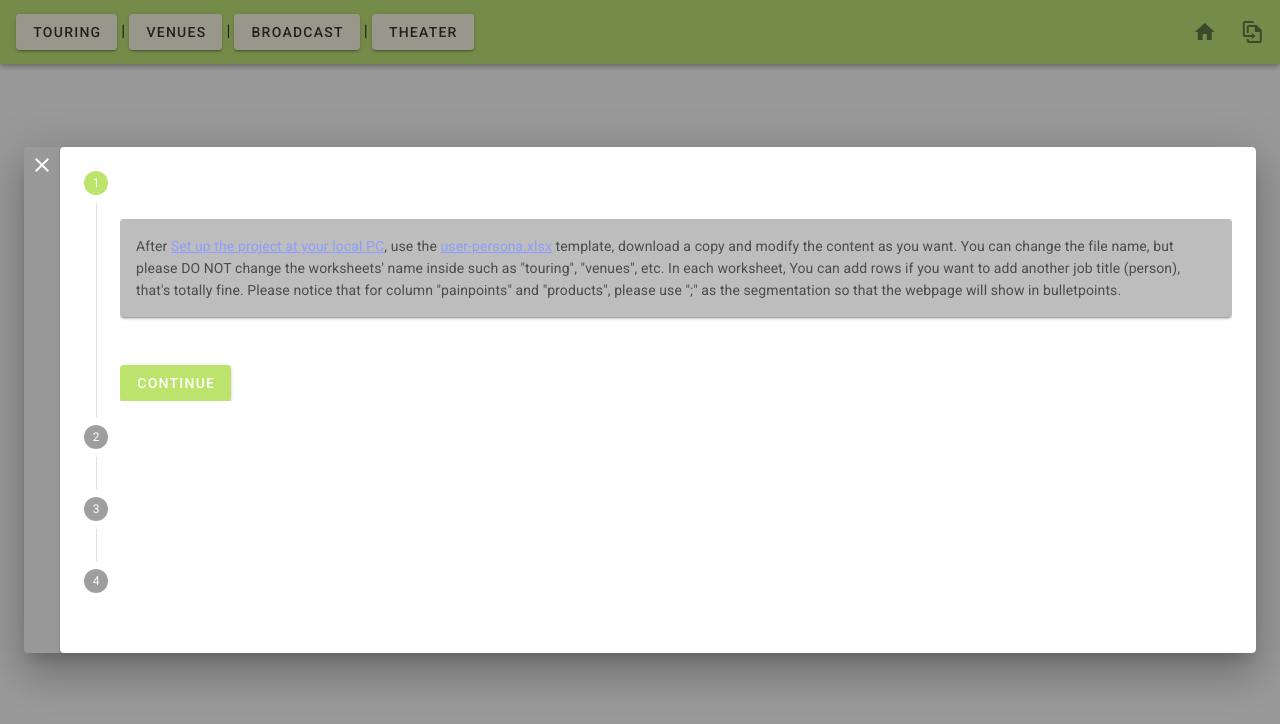
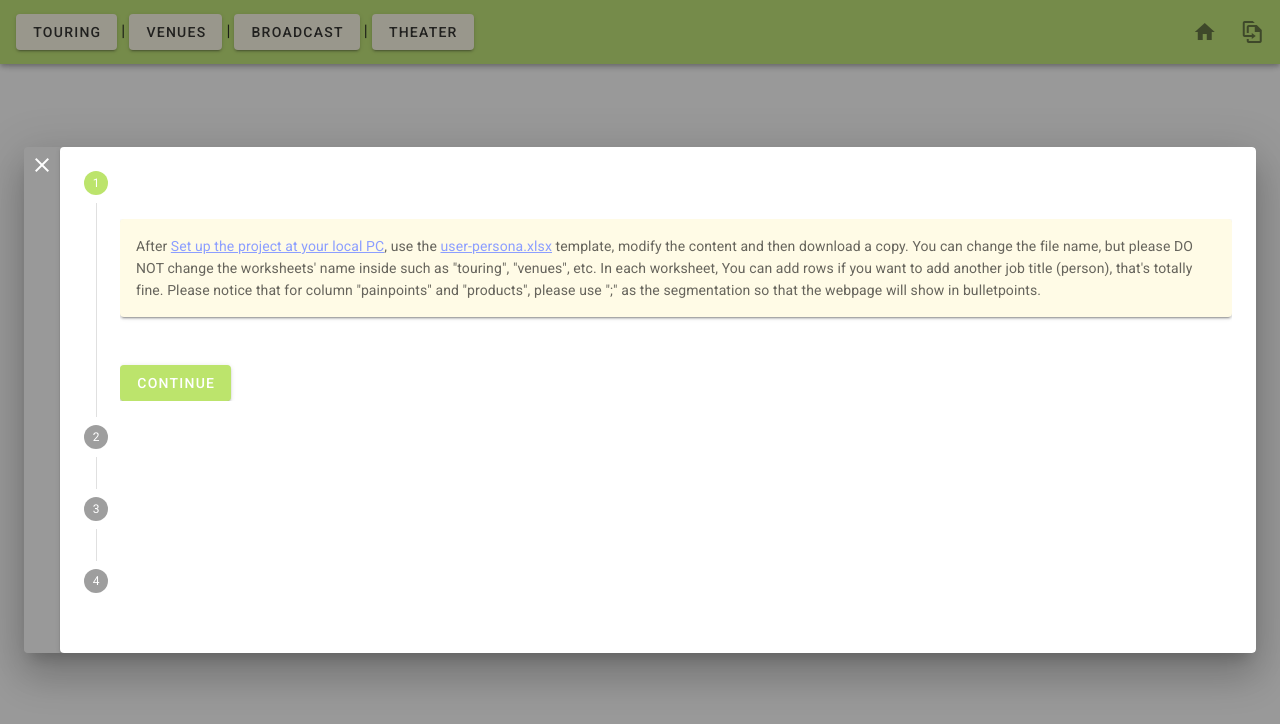
Before and after one commit to Dissolve311/user-persona, a Vue app: page /content in a window 1280 px wide. Both pictures are taken after a click on the button 1252 px from the left and 32 px from the top of the page. Shown: the top 724 px of the page. Built offline with nearby package versions, Linux system fonts and the light colour scheme.

Commit message:
change instruction bg

```diff
--- a/src/components/UpdateInstruction.vue
+++ b/src/components/UpdateInstruction.vue
@@ -20,12 +20,12 @@
 
     <v-stepper-content step="1">
       <v-card
-        color="grey lighten-1"
         class="mb-12 mx-auto"
+        color="bg"
       >
 
     <v-card-subtitle>
-      After <a id="project_setting" href="https://shure.sharepoint.com/:w:/s/GPM/EUn-x6yKNndIgx6A3C-6nz4BBa95B3rXJxl23bgMpE1ntg?e=sXB1R4" target="_blank">Set up the project at your local PC</a>, use the <a id="template_link" href="https://docs.google.com/spreadsheets/d/1BCqI2dL5uYZUwMz-Y8cBLp4UNMXlknkU/edit?usp=sharing&ouid=101039502307747953288&rtpof=true&sd=true" target="_blank">user-persona.xlsx</a> template, download a copy and modify the content as you want. You can change the file name, but please DO NOT change the worksheets' name inside such as "touring", "venues", etc. In each worksheet, You can add rows if you want to add another job title (person), that's totally fine.
+      After <a id="project_setting" href="https://shure.sharepoint.com/:w:/s/GPM/EUn-x6yKNndIgx6A3C-6nz4BBa95B3rXJxl23bgMpE1ntg?e=sXB1R4" target="_blank">Set up the project at your local PC</a>, use the <a id="template_link" href="https://shure.sharepoint.com/:x:/s/GPM/EfpUEu-Rn3tPi55JaOqrX34B2b77ami2Vr9AW2M2CNCNaw?e=gWHQNe" target="_blank">user-persona.xlsx</a> template, modify the content and then download a copy. You can change the file name, but please DO NOT change the worksheets' name inside such as "touring", "venues", etc. In each worksheet, You can add rows if you want to add another job title (person), that's totally fine.
 Please notice that for column "painpoints" and "products", please use ";" as the segmentation so that the webpage will show in bulletpoints.
     </v-card-subtitle>
 
@@ -50,9 +50,8 @@ Please notice that for column "painpoints" and "products", please use ";" as the
 
     <v-stepper-content step="2">
       <v-card
-        color="grey lighten-1"
         class="mb-12 mx-auto"
-
+        color="bg"
       >
       <v-card-text>Upload your new user-persona.xlsx here, click "confirm"
 You will get four .js files</v-card-text>
@@ -80,9 +79,9 @@ You will get four .js files</v-card-text>
 
     <v-stepper-content step="3">
       <v-card
-        color="grey lighten-1"
         class="mb-12"
         height="200px"
+        color="bg"
       >
        <v-card-text >Do NOT change the name of js files, replace four files located at "./src/components/js/data" into the new ones you downloaded</v-card-text>
       </v-card>
@@ -102,11 +101,11 @@ You will get four .js files</v-card-text>
     </v-stepper-step>
     <v-stepper-content step="4">
       <v-card
-        color="grey lighten-1"
         class="mb-12"
         height="200px"
+        color="bg"
       >
-      <v-card-text>Refresh the preview pages on your localhost url! If you want to build and deploy to shureux website, double click the "build.bat" file. After finish the build, copy the files in "./dist" folder to shure's ftp portal, under "/qinying" folder. <a id="ftp_instructions" href="https://shure.sharepoint.com/:w:/s/GPM/ET73y0DD6m1Eu02eUefnI_AB47XcOciSEIM0yx51iKQgAg?e=E244sT" target="_blank">FTP usage instructions</a></v-card-text>
+      <v-card-text>Refresh the preview pages on your localhost url! If you want to build and deploy to shureux website, double click the "build.bat" file. After finishing the build, copy the files in "./dist" folder to shure's ftp portal, under "/qinying" folder. <a id="ftp_instructions" href="https://shure.sharepoint.com/:w:/s/GPM/ET73y0DD6m1Eu02eUefnI_AB47XcOciSEIM0yx51iKQgAg?e=E244sT" target="_blank">FTP usage instructions</a></v-card-text>
       </v-card>
       <v-btn text @click="e6=3">
         Previous
@@ -170,4 +169,5 @@ import fileDownload from 'js-file-download'
 
 <style scoped>
 
+
 </style>
```
